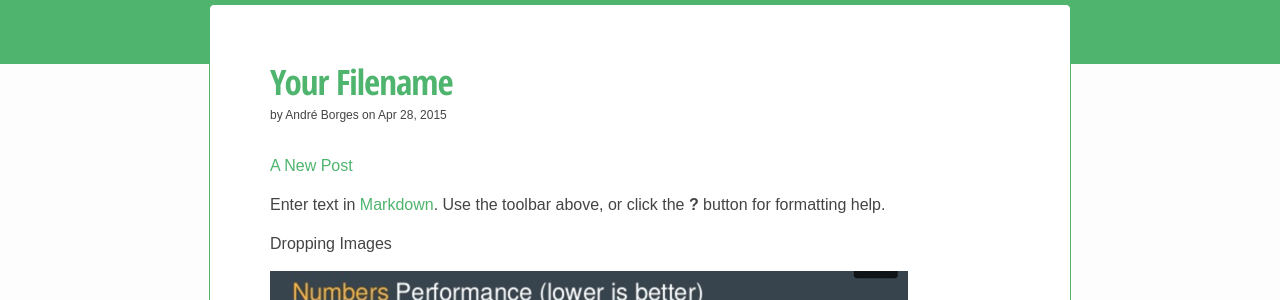
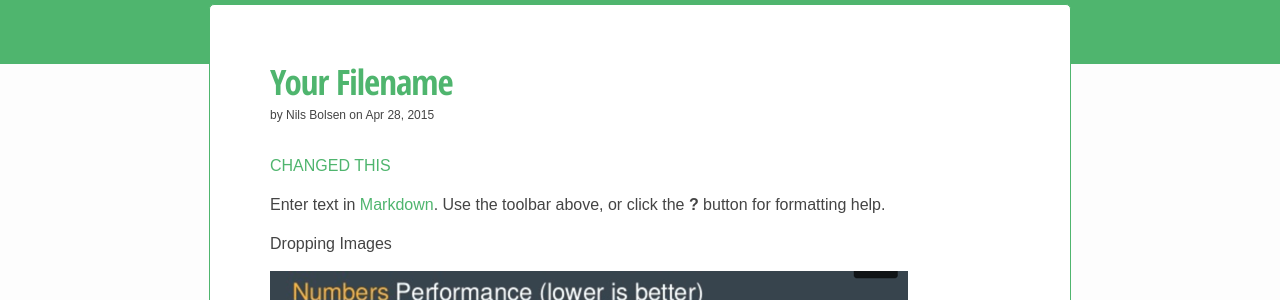
Before and after one commit to webwb/webwb.github.io, a Jekyll site: the page built from _posts/2015-04-28-your-filename.md, in a window 1280 px wide. Shown: the part 217-517 px from the top of the page. Built offline with Jekyll 4.4.1, drawn with Linux system fonts in a browser that asks for light colours.

Commit message:
Updated 2015-04-28-your-filename.md

```diff
--- a/_posts/2015-04-28-your-filename.md
+++ b/_posts/2015-04-28-your-filename.md
@@ -1,10 +1,12 @@
 ---
 layout: post
-published: true
-author: André Borges
+published:
+  - true
+  - "false"
+author: Nils Bolsen
 ---
 
-## A New Post
+## CHANGED THIS
 
 Enter text in [Markdown](http://daringfireball.net/projects/markdown/). Use the toolbar above, or click the **?** button for formatting help.
 
```
